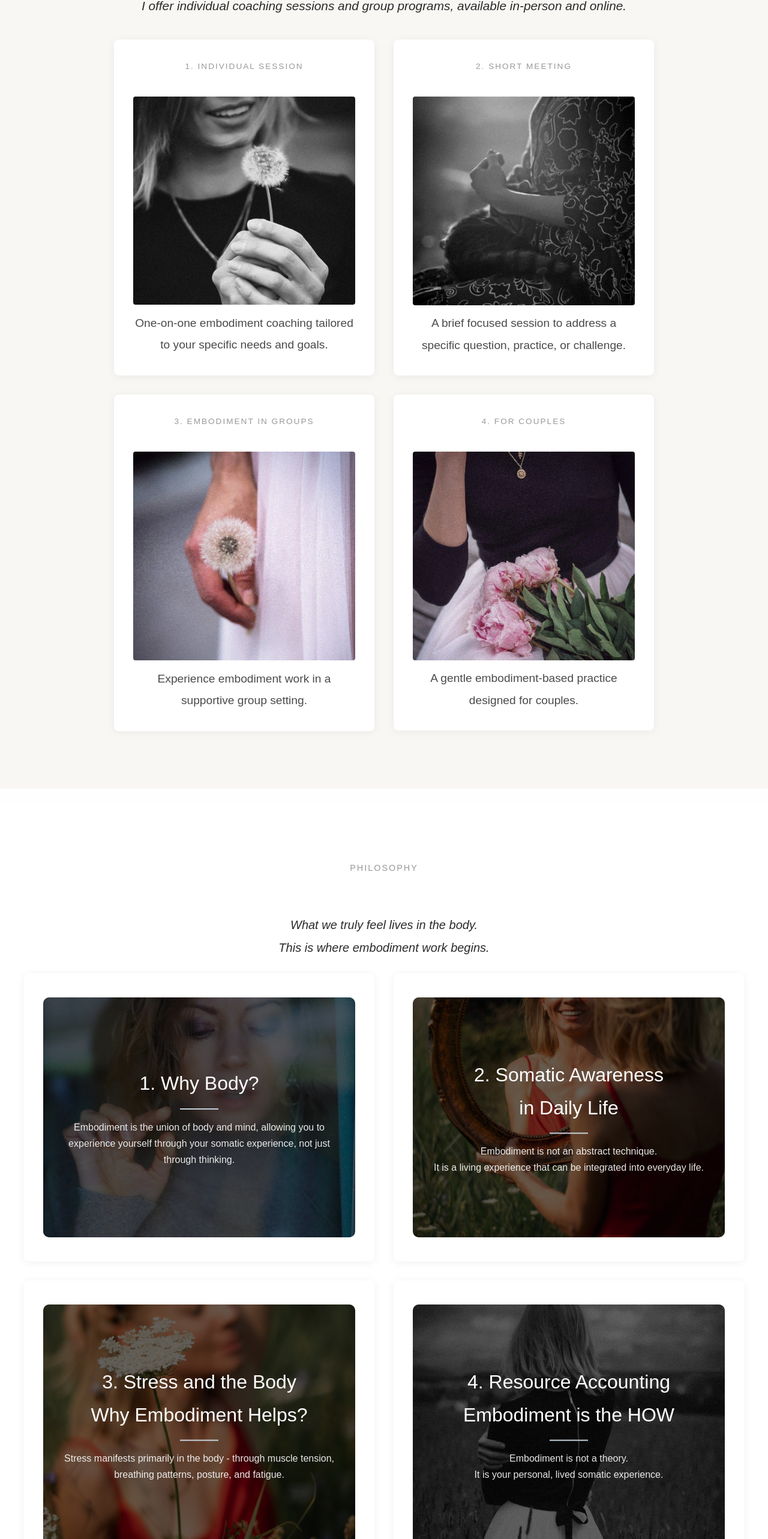
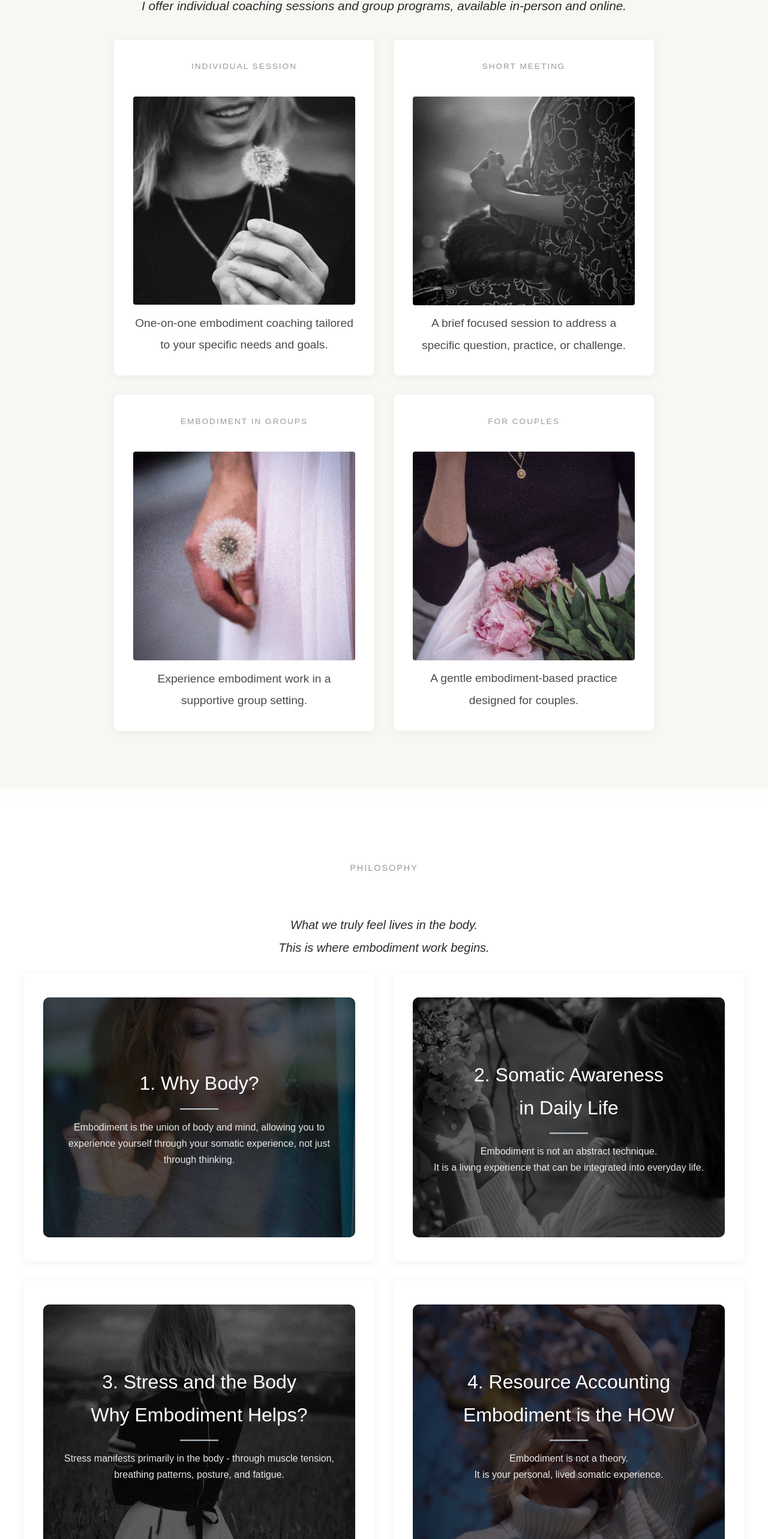
Before and after one commit to milapoletavkina/embodiment, a plain HTML site: page en/index.html in a window 1280 px wide. Shown: the part 877-3443 px from the top of the page at 60% size. Drawn offline with Linux system fonts and the light colour scheme.

Commit message:
services and philosophy edited

```diff
--- a/en/index.html
+++ b/en/index.html
@@ -53,7 +53,7 @@
 
         <div class="services-grid">
             <div class="service-card">
-                <div class="label">1. Individual Session</div>
+                <div class="label">Individual Session</div>
                 <br>
                 <div class="service-card-image">
                     <img src="../images/image_15_s.jpeg" alt="image09">
@@ -90,7 +90,7 @@
             </div>
 
             <div class="service-card">
-                <div class="label">2. Short Meeting</div>
+                <div class="label">Short Meeting</div>
                 <br>
                 <div class="service-card-image">
                     <img src="../images/image_19_s.jpeg" alt="image07">
@@ -113,7 +113,7 @@
             </div>
 
             <div class="service-card">
-                <div class="label">3. Embodiment in Groups</div>
+                <div class="label">Embodiment in Groups</div>
                 <br>
                 <div class="service-card-image">
                     <img src="../images/image_17_s.jpeg" alt="image05">
@@ -139,7 +139,7 @@
             </div>
 
             <div class="service-card">
-                <div class="label">4. For Couples</div>
+                <div class="label">For Couples</div>
                 <br>
                 <div class="service-card-image">
                         <img src="../images/image_18_s.jpeg" alt="image10">
@@ -197,7 +197,7 @@
 
             <div class="col">
                 <div class="card-container">
-                    <div class="card-image" style="background-image: url(../images/image06.jpeg)">
+                    <div class="card-image" style="background-image: url(../images/image_23.jpeg)">
                         <div class="card-header">
                             <p>2. Somatic Awareness<br>in Daily Life</p>
                             <span>Embodiment is not an abstract technique.<br>It is a living experience that can be integrated into everyday life.</span>
@@ -218,7 +218,7 @@
 
             <div class="col">
                 <div class="card-container">
-                    <div class="card-image" style="background-image: url(../images/image07.jpeg)">
+                    <div class="card-image" style="background-image: url(../images/image_12_s.jpeg)">
                         <div class="card-header">
                             <p>3. Stress and the Body<br>Why Embodiment Helps?</p>
                             <span>Stress manifests primarily in the body - through muscle tension, breathing patterns, posture, and fatigue.</span>
@@ -239,7 +239,7 @@
 
             <div class="col">
                 <div class="card-container">
-                    <div class="card-image" style="background-image: url(../images/image_12_s.jpeg)">
+                    <div class="card-image" style="background-image: url(../images/image_22.jpeg)">
                         <div class="card-header">
                             <p>4. Resource Accounting<br>Embodiment is the HOW</p>
                             <span>Embodiment is not a theory.<br>It is your personal, lived somatic experience.</span>
```
Also changed, not shown: index.html (+4 -4 lines), images/image_20.jpeg (added), images/image_21.jpeg (added), images/image_22.jpeg (added), images/image_23.jpeg (added).
